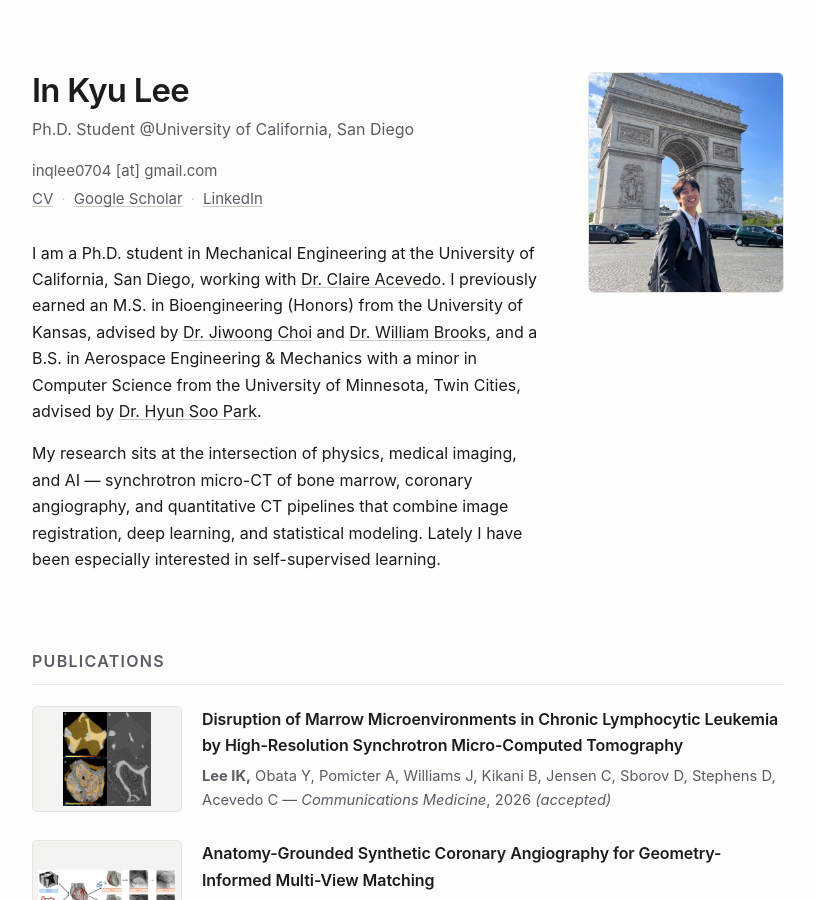
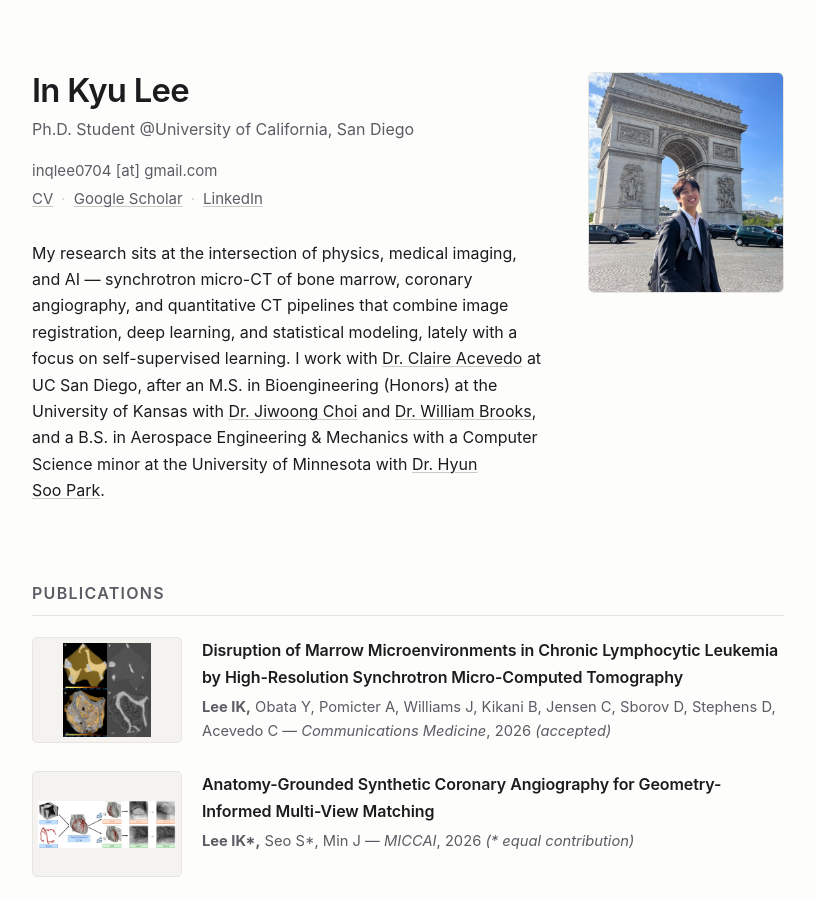
Before and after one commit to inqlee0704/inkyulee, a Jekyll site: the page built from index.md, in a window 1280 px wide and 900 px high. Shown: the whole window, without its empty margins (232-1047 px from the left). Built offline with Jekyll 4.4.1, drawn with Linux system fonts in a browser that asks for light colours.

Commit message:
Condense the bio into a single paragraph
Lead with the research rather than repeating the role line directly
above it, and tighten the degree clauses. 111 words to 92, with every
advisor link, degree and research area kept.

Co-Authored-By: Claude Opus 5 (1M context) <noreply@anthropic.com>

```diff
--- a/index.md
+++ b/index.md
@@ -16,9 +16,7 @@ inqlee0704 [at] gmail.com<br>
 <a href="assets/InKyuLee_CV.pdf">CV</a><span class="sep">·</span><a href="https://scholar.google.com/citations?user=WYCKXg0AAAAJ&hl=en">Google Scholar</a><span class="sep">·</span><a href="https://www.linkedin.com/in/in-kyu-lee-6a0850219/">LinkedIn</a>
 </p>
 
-I am a Ph.D. student in Mechanical Engineering at the University of California, San Diego, working with [Dr. Claire Acevedo](https://jacobsschool.ucsd.edu/people/profile/Claire_Acevedo). I previously earned an M.S. in Bioengineering (Honors) from the University of Kansas, advised by [Dr. Jiwoong Choi](https://www.kumc.edu/jchoi4.html) and [Dr. William Brooks](https://berc.ku.edu/people/william-brooks), and a B.S. in Aerospace Engineering & Mechanics with a minor in Computer Science from the University of Minnesota, Twin Cities, advised by [Dr. Hyun Soo Park](https://www-users.cse.umn.edu/~hspark/).
-
-My research sits at the intersection of physics, medical imaging, and AI — synchrotron micro-CT of bone marrow, coronary angiography, and quantitative CT pipelines that combine image registration, deep learning, and statistical modeling. Lately I have been especially interested in self-supervised learning.
+My research sits at the intersection of physics, medical imaging, and AI — synchrotron micro-CT of bone marrow, coronary angiography, and quantitative CT pipelines that combine image registration, deep learning, and statistical modeling, lately with a focus on self-supervised learning. I work with [Dr. Claire Acevedo](https://jacobsschool.ucsd.edu/people/profile/Claire_Acevedo) at UC San Diego, after an M.S. in Bioengineering (Honors) at the University of Kansas with [Dr. Jiwoong Choi](https://www.kumc.edu/jchoi4.html) and [Dr. William Brooks](https://berc.ku.edu/people/william-brooks), and a B.S. in Aerospace Engineering & Mechanics with a Computer Science minor at the University of Minnesota with [Dr. Hyun Soo Park](https://www-users.cse.umn.edu/~hspark/).
 
 </div>
 <div class="portrait">
```
